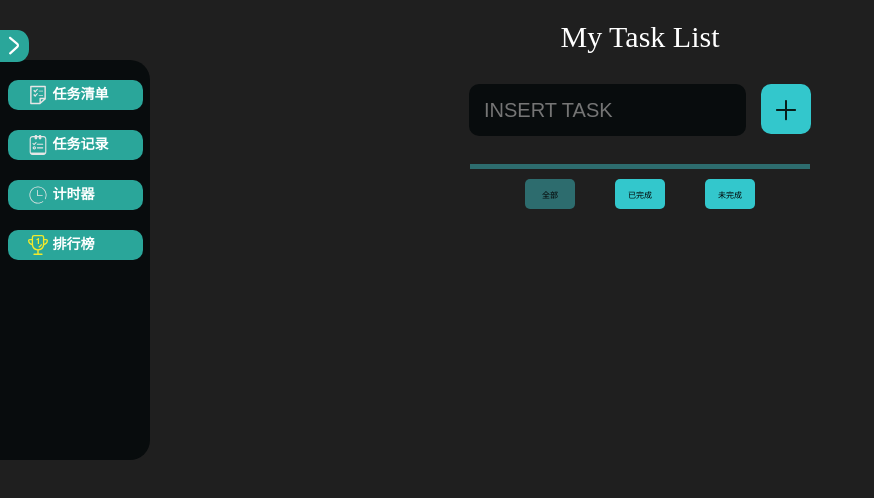
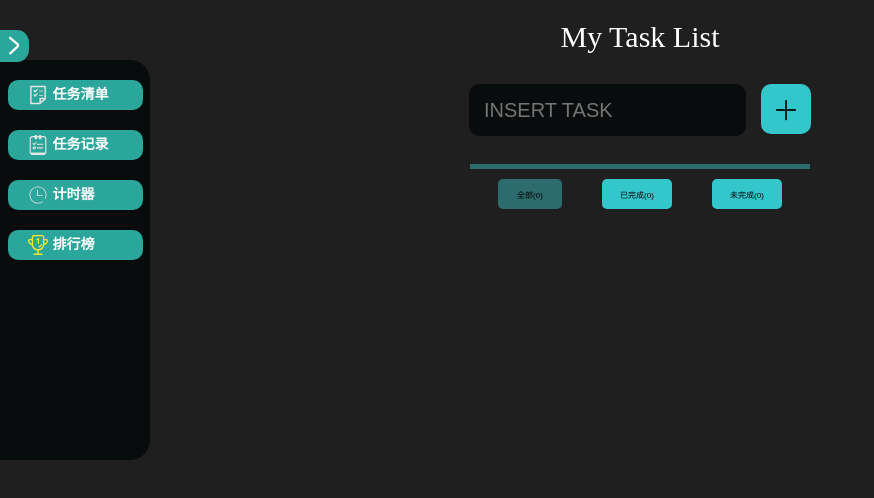
Before and after one commit to zhiblcx/todo, a React (Vite) app: page /tasklist in a window 1280 px wide. Shown: the top 498 px of the page, without its empty margins (0-874 px from the left). Built offline with nearby package versions, Linux system fonts and the light colour scheme.

Commit message:
fix: checkedTask component

```diff
--- a/src/components/RecordTable/index.jsx
+++ b/src/components/RecordTable/index.jsx
@@ -54,7 +54,14 @@ export default function RecordTable() {
 
   const weekTimer = useSelector((state) =>
     state.timer.weekTime.map((content) => {
-      const count = tasks.filter((task) => content.date <= task.endTime && content.date >= task.startTime).length
+      const count = tasks.filter((task) => {
+        if (task.endTime) {
+          return (
+            new Date(task.endTime).getTime() >= new Date(content.weekStartTime).getTime() &&
+            new Date(task.endTime).getTime() <= new Date(content.weekEndTime).getTime()
+          )
+        }
+      }).length
       const date = content.weekStartTime + '-' + content.weekEndTime
       return { ...content, count, date }
     })
@@ -62,7 +69,11 @@ export default function RecordTable() {
 
   const monthTimer = useSelector((state) =>
     state.timer.monthTime.map((content) => {
-      const count = tasks.filter((task) => content.date == task.endTime).length
+      const count = tasks.filter((task) => {
+        if (task.endTime) {
+          return content.date == task.endTime.split('/')[0] + '/' + task.endTime.split('/')[1]
+        }
+      }).length
       return { ...content, count }
     })
   )
--- a/src/components/features/todo/Todo.jsx
+++ b/src/components/features/todo/Todo.jsx
@@ -77,23 +77,23 @@ export default function Todo() {
         <button
           className="taskBtnState"
           onClick={handlerTotal}
-          style={{ backgroundColor: styleBtn == 0 ? '#2d6c6e' : '' }}
+          style={{ backgroundColor: styleBtn == 0 ? '#2d6c6e' : '', width: '64px' }}
         >
-          全部
+          全部({taskTotal.length})
         </button>
         <button
           className="taskBtnState"
           onClick={handlerDone}
-          style={{ backgroundColor: styleBtn == 1 ? '#2d6c6e' : '' }}
+          style={{ backgroundColor: styleBtn == 1 ? '#2d6c6e' : '', width: '70px' }}
         >
-          已完成
+          已完成({taskTotal.reduce((sum, task) => (task.checked == true ? (sum += 1) : sum), 0)})
         </button>
         <button
           className="taskBtnState"
           onClick={handlerUndone}
-          style={{ backgroundColor: styleBtn == 2 ? '#2d6c6e' : '' }}
+          style={{ backgroundColor: styleBtn == 2 ? '#2d6c6e' : '', width: '70px' }}
         >
-          未完成
+          未完成({taskTotal.reduce((sum, task) => (task.checked != true ? (sum += 1) : sum), 0)})
         </button>
       </div>
       {tasks.map((task) => (
--- a/src/components/features/todo/todo.css
+++ b/src/components/features/todo/todo.css
@@ -77,7 +77,6 @@
 
 .taskBtnState {
   height: 30px;
-  width: 50px;
   margin-right: 20px;
   font-size: 8px;
   font-weight: 500;
```
Also changed, not shown: 1 other file (tests, documents, lock files or other folders).
